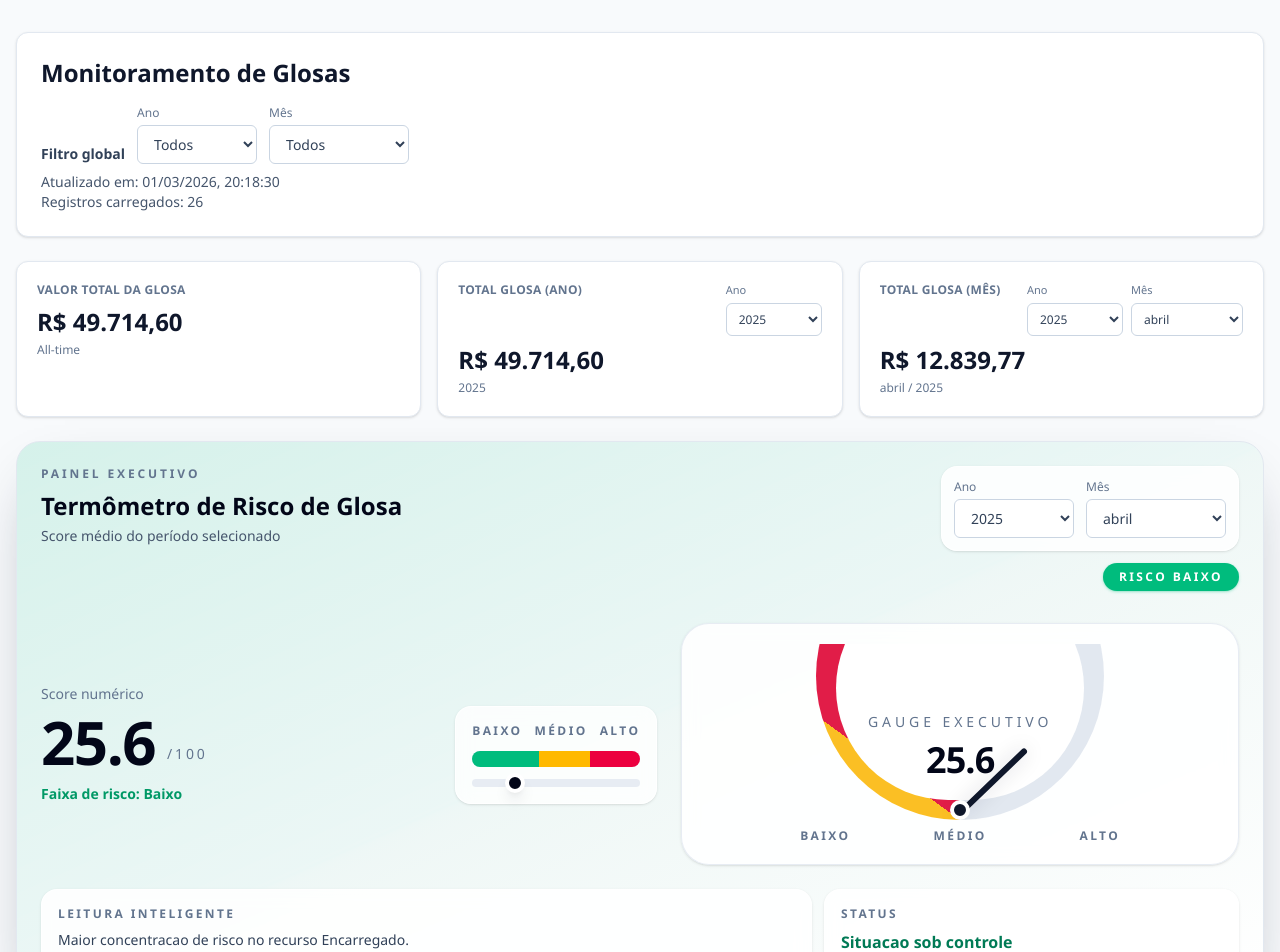
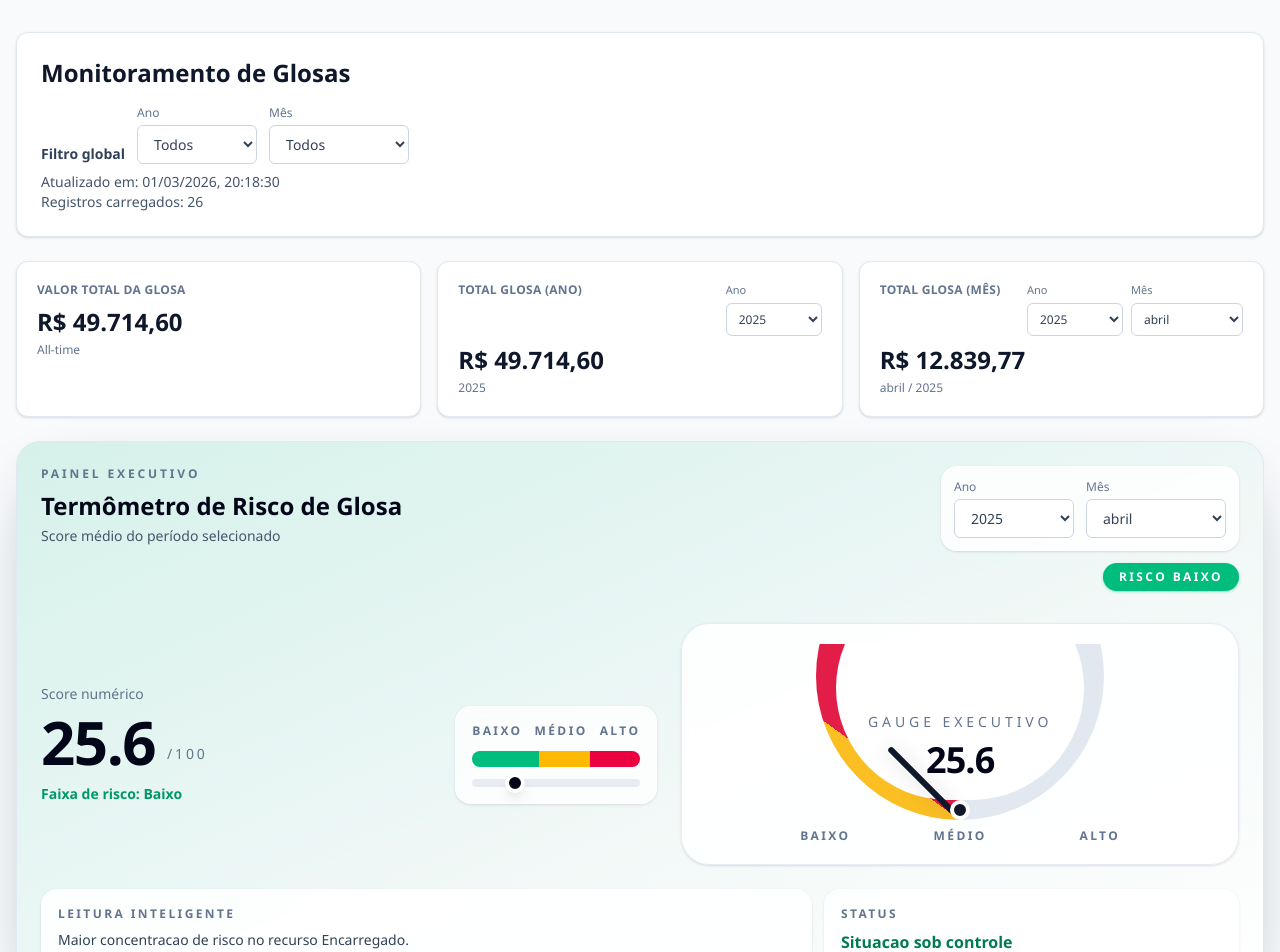
Before and after one commit to Pvbit/glosa-dashboard-data, a Next.js app: page / in a window 1280 px wide. Shown: the top 952 px of the page. Built offline with nearby package versions, Linux system fonts and the light colour scheme.

Commit message:
Add 'Todos' option to Risk and Ranking filters

```diff
--- a/src/components/RiskGauge.tsx
+++ b/src/components/RiskGauge.tsx
@@ -54,7 +54,12 @@ function clampScore(score: number): number {
 export function RiskGauge({ score, level, summary, supportText, actions }: RiskGaugeProps) {
   const safeScore = clampScore(score);
   const levelStyle = LEVEL_STYLES[level];
-  const gaugeRotation = `${Math.min(180, Math.max(0, (safeScore / 100) * 180))}deg`;
+  const gaugeRotationByLevel: Record<RiskGaugeLevel, string> = {
+    Baixo: "-45deg",
+    Medio: "0deg",
+    Alto: "45deg",
+  };
+  const gaugeRotation = gaugeRotationByLevel[level];
 
   return (
     <section
```
